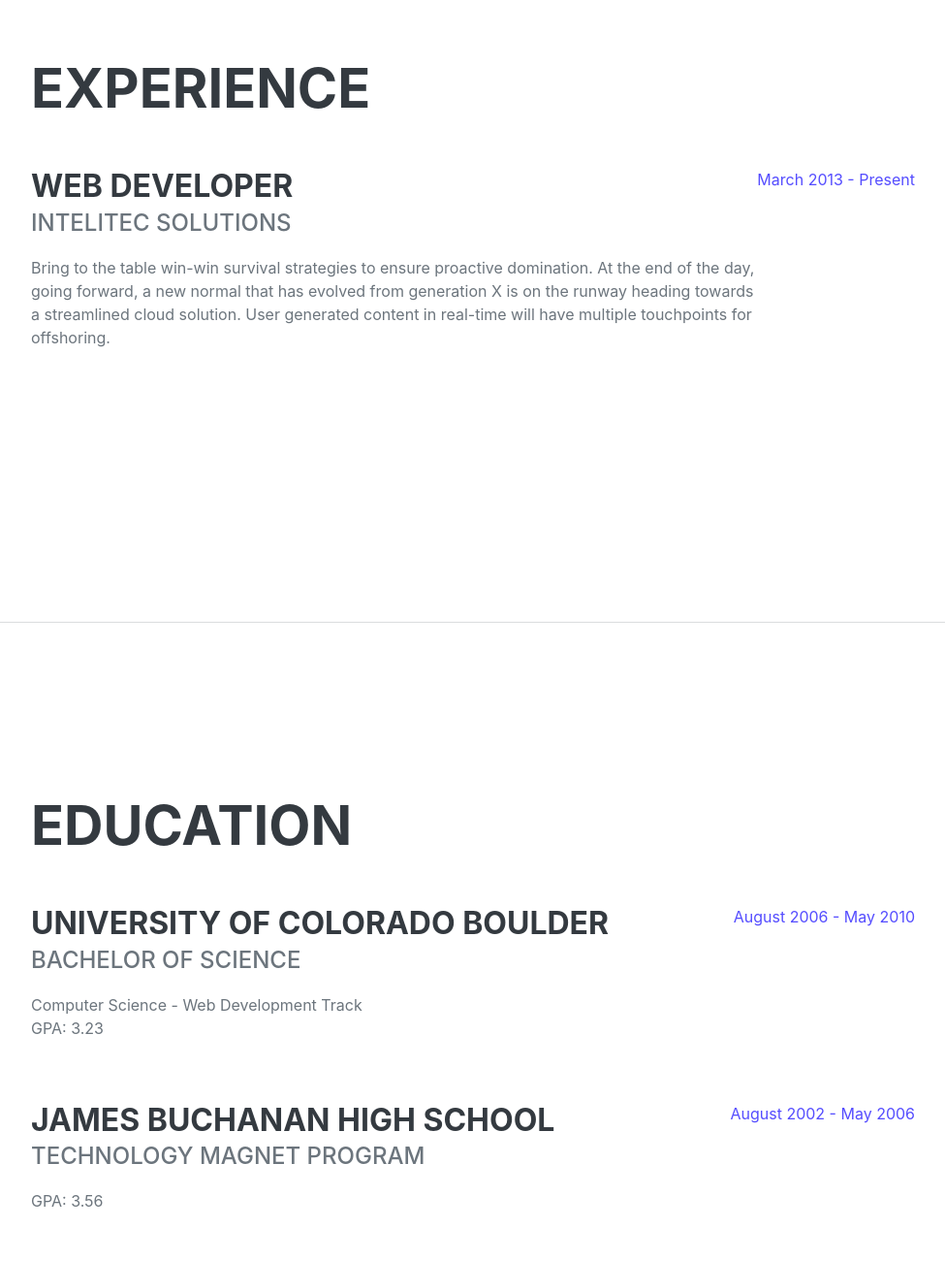
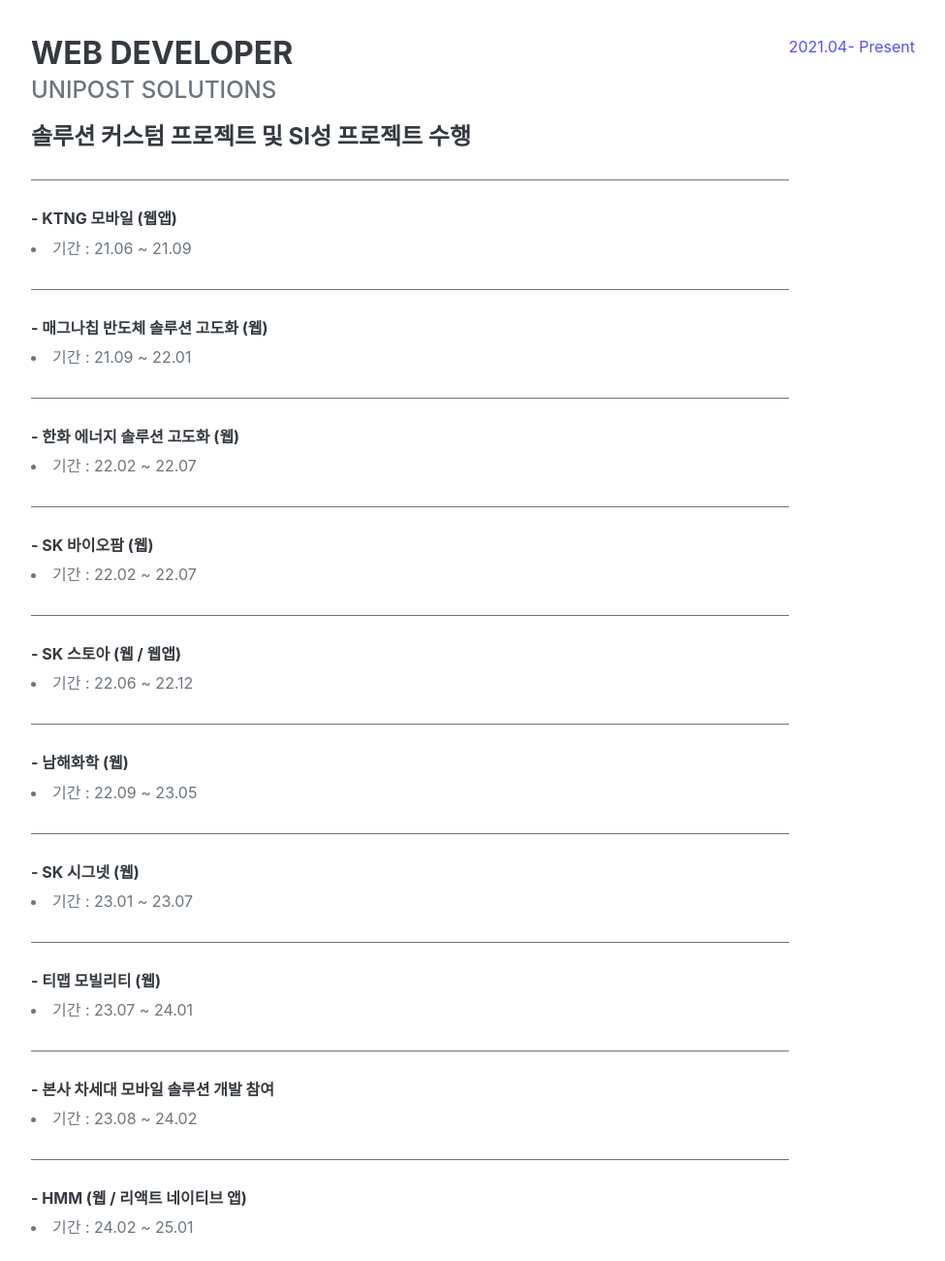
Before and after one commit to yoo94/yoo94_old.github.io, a plain HTML site: page index.html in a window 1280 px wide. Shown: the part 960-2260 px from the top of the page at 97% size, without its empty margins (288-1263 px from the left). Drawn offline with nearby package versions, Linux system fonts and the light colour scheme; a web font is replaced by a local one.

Commit message:
- 포폴

```diff
--- a/index.html
+++ b/index.html
@@ -43,9 +43,9 @@
                         YOO
                         <span class="text-primary">JAESEOK</span>
                     </h1>
-                    <span class="mb-5">유 재석</span>
+                    <span class="mb-5">서울시 남부순환로</span>
                     <div class="subheading mb-5">
-                        서울시 남부순환로 /
+                         유재석 /
                         <a href="mailto:jaeseok9405@gmail.com">jaeseok9405@gmail.com</a>
                     </div>
                     <p class="lead mb-5">프론트 엔드 개발자 since 2021.04</p>
@@ -65,10 +65,42 @@
                     <div class="d-flex flex-column flex-md-row justify-content-between mb-5">
                         <div class="flex-grow-1">
                             <h3 class="mb-0">Web Developer</h3>
-                            <div class="subheading mb-3">Intelitec Solutions</div>
-                            <p>Bring to the table win-win survival strategies to ensure proactive domination. At the end of the day, going forward, a new normal that has evolved from generation X is on the runway heading towards a streamlined cloud solution. User generated content in real-time will have multiple touchpoints for offshoring.</p>
+                            <div class="subheading mb-3">Unipost Solutions</div>
+                            <div>
+                                <h4 class="mb-0">솔루션 커스텀 프로젝트 및 SI성 프로젝트 수행</h4>
+                                <p class="division-line"></p>
+                                <h6 class="mb-2"> - KTNG 모바일 (웹앱)</h6>
+                                <li> 기간 : 21.06 ~ 21.09 </li>
+                                <p class="division-line"></p>
+                                <h6 class="mb-2"> - 매그나칩 반도체 솔루션 고도화 (웹)</h6>
+                                <li> 기간 : 21.09 ~ 22.01 </li>
+                                <p class="division-line"></p>
+                                <h6 class="mb-2"> - 한화 에너지 솔루션 고도화 (웹)</h6>
+                                <li> 기간 : 22.02 ~ 22.07 </li>
+                                <p class="division-line"></p>
+                                <h6 class="mb-2"> - SK 바이오팜 (웹)</h6>
+                                <li> 기간 : 22.02 ~ 22.07 </li>
+                                <p class="division-line"></p>
+                                <h6 class="mb-2"> - SK 스토아 (웹 / 웹앱)</h6>
+                                <li> 기간 : 22.06 ~ 22.12 </li>
+                                <p class="division-line"></p>
+                                <h6 class="mb-2"> - 남해화학 (웹)</h6>
+                                <li> 기간 : 22.09 ~ 23.05 </li>
+                                <p class="division-line"></p>
+                                <h6 class="mb-2"> - SK 시그넷 (웹)</h6>
+                                <li> 기간 : 23.01 ~ 23.07 </li>
+                                <p class="division-line"></p>
+                                <h6 class="mb-2"> - 티맵 모빌리티 (웹)</h6>
+                                <li> 기간 : 23.07 ~ 24.01 </li>
+                                <p class="division-line"></p>
+                                <h6 class="mb-2"> - 본사 차세대 모바일 솔루션 개발 참여</h6>
+                                <li> 기간 : 23.08 ~ 24.02 </li>
+                                <p class="division-line"></p>
+                                <h6 class="mb-2"> - HMM (웹 / 리액트 네이티브 앱)</h6>
+                                <li> 기간 : 24.02 ~ 25.01 </li>
+                            </div>
                         </div>
-                        <div class="flex-shrink-0"><span class="text-primary">March 2013 - Present</span></div>
+                        <div class="flex-shrink-0"><span class="text-primary">2021.04- Present</span></div>
                     </div>
 <!--                    <div class="d-flex flex-column flex-md-row justify-content-between mb-5">-->
 <!--                        <div class="flex-grow-1">-->
```
Also changed, not shown: css/styles.css.
